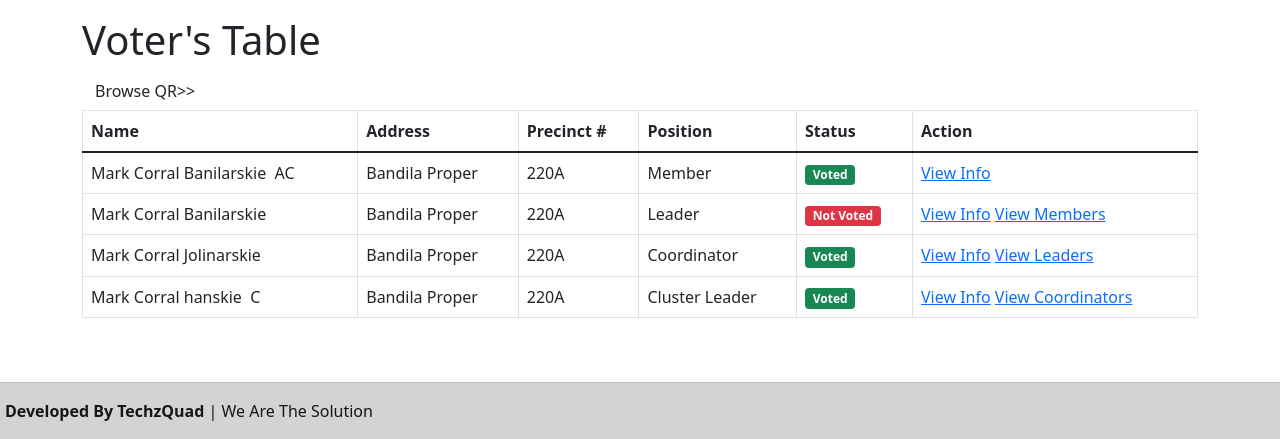
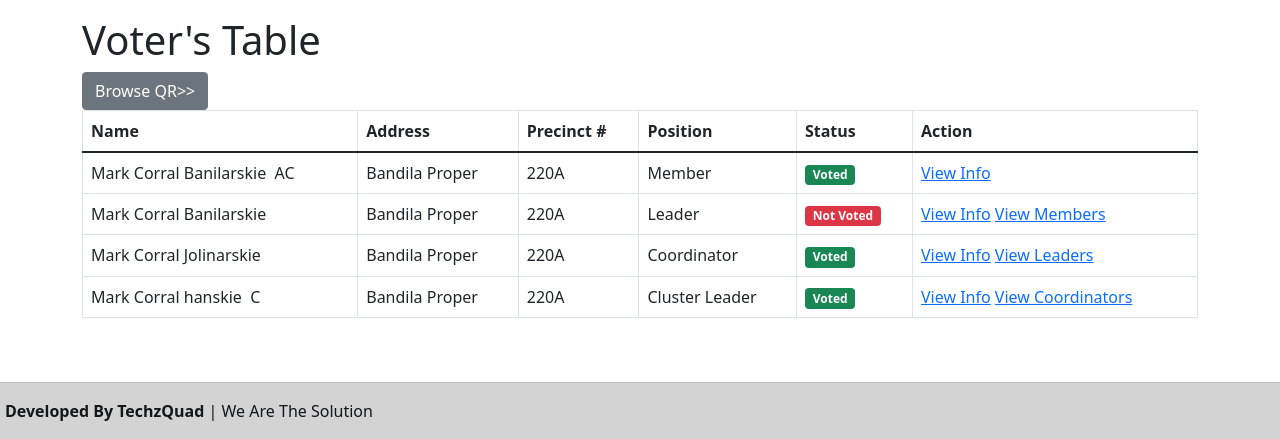
Before and after one commit to TechzQuad/Team-Asenso, a PHP site: page /voters.php in a window 1280 px wide. Shown: the part 56-495 px from the top of the page. Run offline with PHP 8.4, Linux system fonts and the light colour scheme.

Commit message:
Update voters.php

```diff
--- a/voters.php
+++ b/voters.php
@@ -8,7 +8,7 @@
 
 
 <div class="container mt-3">
-  <h1>Voter's Table</h1><a href="#" class="btn btn-default">Browse QR>></a>
+  <h1>Voter's Table</h1><a href="#" class="btn btn-secondary">Browse QR>></a>
   <table class="table table-bordered">
     <thead>
       <tr>
```
